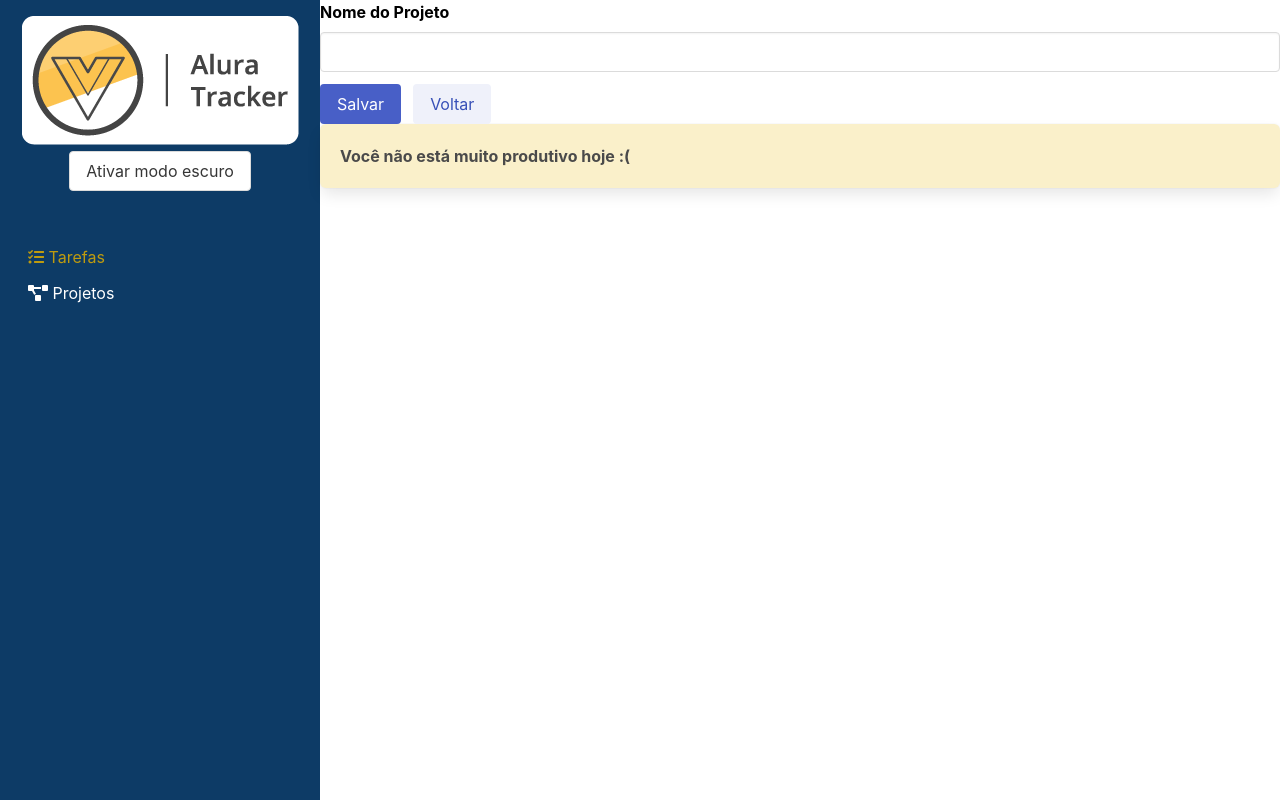
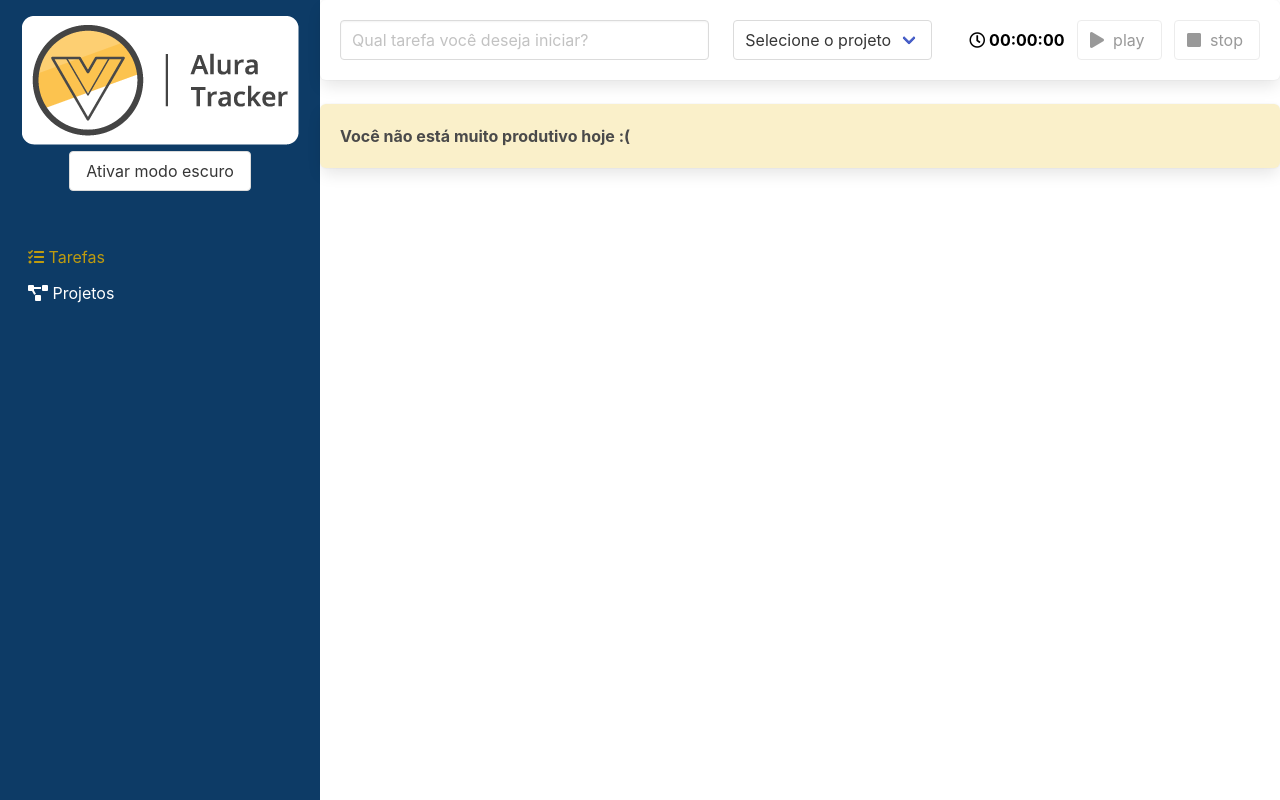
Before and after one commit to leoeek/alura-treck, a Vue app: page / in a window 1280 px wide. Built offline with nearby package versions, Linux system fonts and the light colour scheme.

Commit message:
Acertando confusao do git

```diff
--- a/src/components/Formulario.vue
+++ b/src/components/Formulario.vue
@@ -1,102 +1,82 @@
 <template>
-  <section>
-    <form @submit.prevent="salvar">
-      <div class="field">
-        <label for="nomeDoProjeto" class="label">Nome do Projeto</label>
+  <div class="box formulario">
+    <div class="columns">
+      <div
+        class="column is-5"
+        role="form"
+        aria-label="Formulário para criação de uma nova tarefa"
+      >
         <input
           type="text"
-          class="input "
-          v-model="nomeDoProjeto"
-          id="nomeDoProjeto"
+          class="input"
+          placeholder="Qual tarefa você deseja iniciar?"
+          v-model="descricao"
         />
       </div>
-
-      <div class="field is-grouped">
-        <div class="control">
-          <button class="button is-link" type="submit">Salvar</button>
-        </div>
-        <div class="control">
-          <button
-            class="button is-link is-light"
-            type="button"
-            @click="this.$router.push('/projetos')"
-          >
-            Voltar
-          </button>
+      <div class="column is-3">
+        <div class="select">
+          <select v-model="idProjeto">
+            <option value="">Selecione o projeto</option>
+            <option
+              :value="projeto.id"
+              v-for="projeto in projetos"
+              :key="projeto.id"
+            >
+              {{ projeto.nome }}
+            </option>
+          </select>
         </div>
       </div>
-    </form>
-  </section>
+      <div class="column">
+        <Temporizador :disabled="descricao.length === 0" @aoTemporizadorFinalizado="finalizarTarefa"/>
+      </div>
+    </div>
+  </div>
 </template>
 
 <script lang="ts">
-import { defineComponent } from "vue";
+import { defineComponent, computed } from "vue"
+import Temporizador from '@/components/Temporizador.vue'
 import { useStore } from "@/store";
-import useNotificador from '@/hooks/notificador'
-import { ADICIONA_PROJETOS, ALTERA_PROJETO } from '@/store/tipo-mutacoes'
-import { TipoNotificacao } from "@/interfaces/INotificacao";
-// import { notificacaoMixin } from '@/minixs/notificar'
+import { ADICIONA_TAREFA } from "@/store/tipo-mutacoes"
 
 export default defineComponent({
-  name: "Formulario",
-  props: {
-    id: {
-      type: String,
-    }
-  },
-
-  // mixins: [notificacaoMixin],
-
-  mounted () {
-    if (this.id) {
-      const projeto = this.store.state.projetos.find(proj => proj.id == this.id)
-      this.nomeDoProjeto = projeto?.nome || ''
-    }
+  name: "Formulário",
+  emits: ['aoSalvarTarefa'],
+  components: {
+    Temporizador
   },
   data () {
     return {
-      nomeDoProjeto: '',
-    };
+      idProjeto: '',
+      descricao: '',
+      cronometroDesabilitado: true,
+    }
   },
+  methods: {
+    finalizarTarefa(tempoDecorrido: number) : void {
+      this.store.commit(ADICIONA_TAREFA, {
+        duracaoEmSegundos: tempoDecorrido,
+        descricao: this.descricao,
+        projeto: this.projetos.find(proj => proj.id == this.idProjeto)
+      })
 
-  methods: {
-    async salvar () {
-      if (this.nomeDoProjeto == '') {
-        this.notificar(TipoNotificacao.FALHA, 'Ops!', 'Informe o nome do projeto.')
-        return false
-      }
-
-      if (this.id) {
-        this.store.commit(ALTERA_PROJETO, {
-          id: this.id,
-          nome: this.nomeDoProjeto
-        })
-      }
-      else {
-        this.store.commit(ADICIONA_PROJETOS, this.nomeDoProjeto)
-      }
-
-      this.nomeDoProjeto = ''
-      this.notificar(TipoNotificacao.SUCESSO, 'Boaaa!', 'O projeto foi cadastrado com sucesso ;)')
-
-      this.$router.push('/projetos')
-    },
+      this.descricao = ''
+    }
   },
-
   setup () {
     const store = useStore()
-    const { notificar } = useNotificador()
 
     return {
       store,
-      notificar
+      projetos: computed(() => store.state.projetos)
     }
   }
 });
 </script>
-
-<style scoped>
-.label {
-  color:var(--texto-primario);
+<style>
+.formulario {
+  color: var(--texto-primario);
+  background-color: var(--bg-primario);
 }
 </style>
--- a/src/views/Tarefas.vue
+++ b/src/views/Tarefas.vue
@@ -1,50 +1,35 @@
 <template>
-  <Formulario @aoSalvarTarefa="salvarTarefa" />
-  <div class="lista">
-    <Tarefa v-for="(tarefa, index) in tarefas" :key="index" :tarefa="tarefa" />
-    <Box v-if="listaEstaVazia"> Você não está muito produtivo hoje :( </Box>
-  </div>
+    <Formulario />
+    <div class="lista">
+        <Box v-if="semTarefas">
+            Você não está muito produtivo hoje <span class="has-text-weight-bold">:(</span>
+        </Box>
+        <Tarefa v-for="(tarefa, index) in tarefas" :tarefa="tarefa" :key="index"/>
+    </div>
 </template>
 
 <script lang="ts">
-import { defineComponent } from 'vue';
-import Formulario from '@/components/Formulario.vue'
-import Tarefa from '@/components/Tarefa.vue'
-import Box from '@/components/Box.vue'
-import ITarefa from '@/interfaces/ITarefa'
-import { useStore } from "@/store";
-import { ADICIONA_TAREFA } from '@/store/tipo-mutacoes'
+import { defineComponent, computed } from "vue";
+import Formulario from "../components/Formulario.vue";
+import Tarefa from "../components/Tarefa.vue";
+import Box from "../components/Box.vue";
+import { useStore } from '@/store'
 
 export default defineComponent({
-  name: 'App',
+  name: "App",
   components: {
     Formulario,
     Tarefa,
     Box
   },
-  data () {
-    return {
-      tarefas: [] as ITarefa[],
-    }
-  },
-  computed: {
-    listaEstaVazia () : boolean {
-      return this.tarefas.length === 0
-    }
-  },
-  methods: {
-    salvarTarefa (tarefa: ITarefa) {
-      console.log('tarefa', tarefa)
-      this.store.commit(ADICIONA_TAREFA, tarefa)
-      this.tarefas.push(tarefa)
-    },
 
-  },
   setup () {
     const store = useStore()
 
     return {
       store,
+      tarefas: computed(() => store.state.tarefas),
+      semTarefas: computed(() => store.state.tarefas.length === 0)
     }
   }
 });
```
